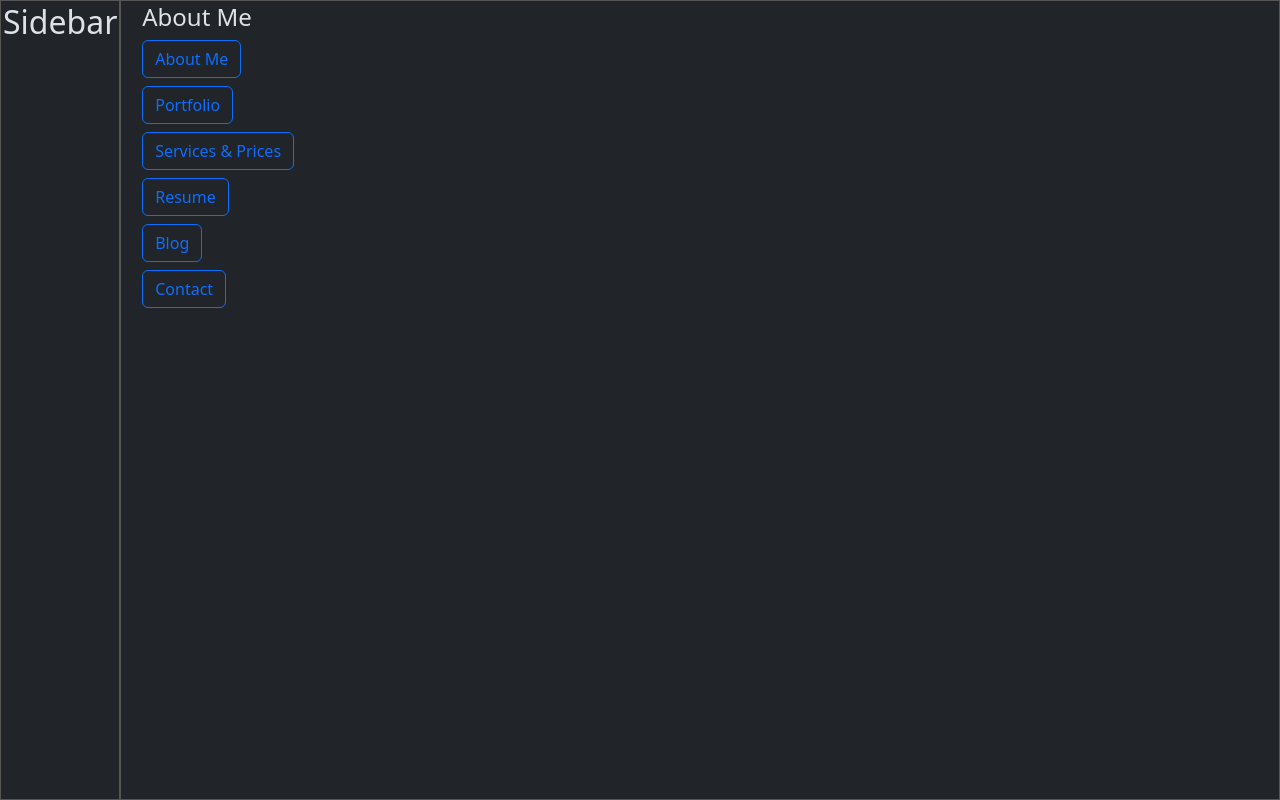
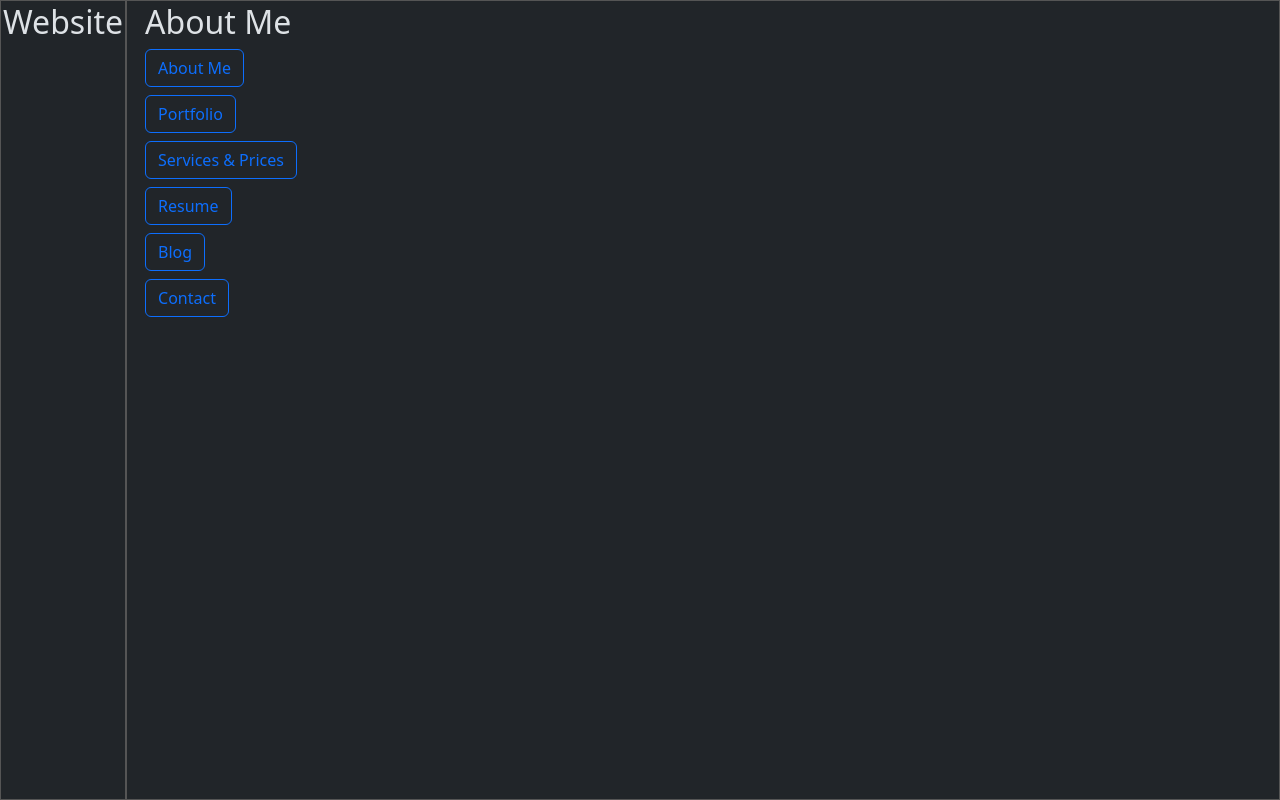
Before and after one commit to mineot/website, a React (Vite) app: page / in a window 1280 px wide. Built offline with nearby package versions, Linux system fonts and the light colour scheme.

Commit message:
alpha/react - add i18n

```diff
--- a/package.json
+++ b/package.json
@@ -21,10 +21,10 @@
     "eslint": "^8.45.0",
     "eslint-plugin-react-hooks": "^4.6.0",
     "eslint-plugin-react-refresh": "^0.4.3",
-    "i18next": "^23.4.4",
+    "i18next": "^23.6.0",
     "react": "^18.2.0",
     "react-dom": "^18.2.0",
-    "react-i18next": "^13.1.2",
+    "react-i18next": "^13.3.1",
     "react-router-dom": "^6.15.0",
     "sass": "^1.66.1",
     "typescript": "^5.0.2",
--- a/src/app/app.components.tsx
+++ b/src/app/app.components.tsx
@@ -1,24 +1,33 @@
 import { Route } from "react-router-dom";
+import { useTranslation } from "react-i18next";
 
-const routeItems = [
-  { key: 1, to: "/", text: "About Me" },
-  { key: 2, to: "/portfolio", text: "Portfolio" },
-  { key: 3, to: "/service_pricing", text: "Services & Prices" },
-  { key: 4, to: "/resume", text: "Resume" },
-  { key: 5, to: "/blog", text: "Blog" },
-  { key: 6, to: "/contact", text: "Contact" },
+const routes = [
+  { key: 1, to: "/", text: "menu.about_me" },
+  { key: 2, to: "/portfolio", text: "menu.portfolio" },
+  { key: 3, to: "/service_pricing", text: "menu.services_prices" },
+  { key: 4, to: "/resume", text: "menu.resume" },
+  { key: 5, to: "/blog", text: "menu.blog" },
+  { key: 6, to: "/contact", text: "menu.contact" },
 ];
 
-const routeAnchors = routeItems.map((item: any) => (
-  <Route key={item.key} path={item.to} element={<h4>{item.text}</h4>} />
+function routeAnchors() {
+  const { t } = useTranslation();
+
+  return routes.map((item: any) => (
+    <Route key={item.key} path={item.to} element={<h2>{t(item.text)}</h2>} />
   ));
+}
 
-const links = routeItems.map((item: any) => (
+function links() {
+  const { t } = useTranslation();
+
+  return routes.map((item: any) => (
     <div key={item.key} className="mb-2">
       <a href={item.to} className="btn btn-outline-primary">
-      <span>{item.text}</span>
+        <span>{t(item.text)}</span>
       </a>
     </div>
   ));
+}
 
 export { links, routeAnchors };
--- a/src/app/app.tsx
+++ b/src/app/app.tsx
@@ -16,9 +16,9 @@ export default function App() {
       <div className="body">
         <div className="container">
           <BrowserRouter>
-            <Routes>{routeAnchors}</Routes>
+            <Routes>{routeAnchors()}</Routes>
           </BrowserRouter>
-          <div>{links}</div>
+          <div>{links()}</div>
         </div>
       </div>
     </div>
--- a/src/app/app.widgets/sidebar.tsx
+++ b/src/app/app.widgets/sidebar.tsx
@@ -1,3 +1,7 @@
+import { useTranslation } from "react-i18next";
+
 export function Sidebar() {
-  return <h2>Sidebar</h2>;
+  const { t } = useTranslation();
+
+  return <h2>{t("app.title")}</h2>;
 }
--- a/src/app/app.widgets/topbar.tsx
+++ b/src/app/app.widgets/topbar.tsx
@@ -1,3 +1,7 @@
+import { useTranslation } from "react-i18next";
+
 export function TopBar() {
-  return <h2>Topbar</h2>;
+  const { t } = useTranslation();
+
+  return <h2>{t("app.title")}</h2>;
 }
--- /dev/null
+++ b/src/core/i18n/en.ts
@@ -0,0 +1,15 @@
+export default {
+  translation: {
+    app: {
+      title: "Website",
+    },
+    menu: {
+      about_me: "About Me",
+      portfolio: "Portfolio",
+      services_prices: "Services & Prices",
+      resume: "Resume",
+      blog: "Blog",
+      contact: "Contact",
+    },
+  },
+};
--- /dev/null
+++ b/src/core/i18n/index.tsx
@@ -0,0 +1,22 @@
+import { initReactI18next } from "react-i18next";
+import i18n from "i18next";
+import en from "./en";
+import pt from "./pt";
+
+const langs = {
+  ["en" as string]: "en",
+  ["en-US" as string]: "en",
+  ["pt" as string]: "pt",
+  ["pt-BR" as string]: "pt",
+};
+
+export function i18nInit() {
+  i18n.use(initReactI18next).init({
+    resources: { en, pt },
+    lng: langs[navigator.language],
+    fallbackLng: "en",
+    interpolation: {
+      escapeValue: false,
+    },
+  });
+}
--- /dev/null
+++ b/src/core/i18n/pt.ts
@@ -0,0 +1,15 @@
+export default {
+  translation: {
+    app: {
+      title: "Website",
+    },
+    menu: {
+      about_me: "Sobre Mim",
+      portfolio: "Portifólio",
+      services_prices: "Serviços e Preços",
+      resume: "Curriculo",
+      blog: "Blog",
+      contact: "Contato",
+    },
+  },
+};
--- a/src/main.tsx
+++ b/src/main.tsx
@@ -1,9 +1,8 @@
 import "@/main.scss";
 import "bootstrap/dist/js/bootstrap.min.js";
-
+import { i18nInit } from "@/core/i18n";
 import React from "react";
 import ReactDOM from "react-dom/client";
-
 import App from "@/app/app";
 
 ReactDOM.createRoot(document.getElementById("root")!).render(
@@ -11,3 +10,5 @@ ReactDOM.createRoot(document.getElementById("root")!).render(
     <App />
   </React.StrictMode>,
 );
+
+i18nInit();
```
Also changed, not shown: 1 other file (tests, documents, lock files or other folders). Lines whose indentation alone changed are shown as unchanged.
